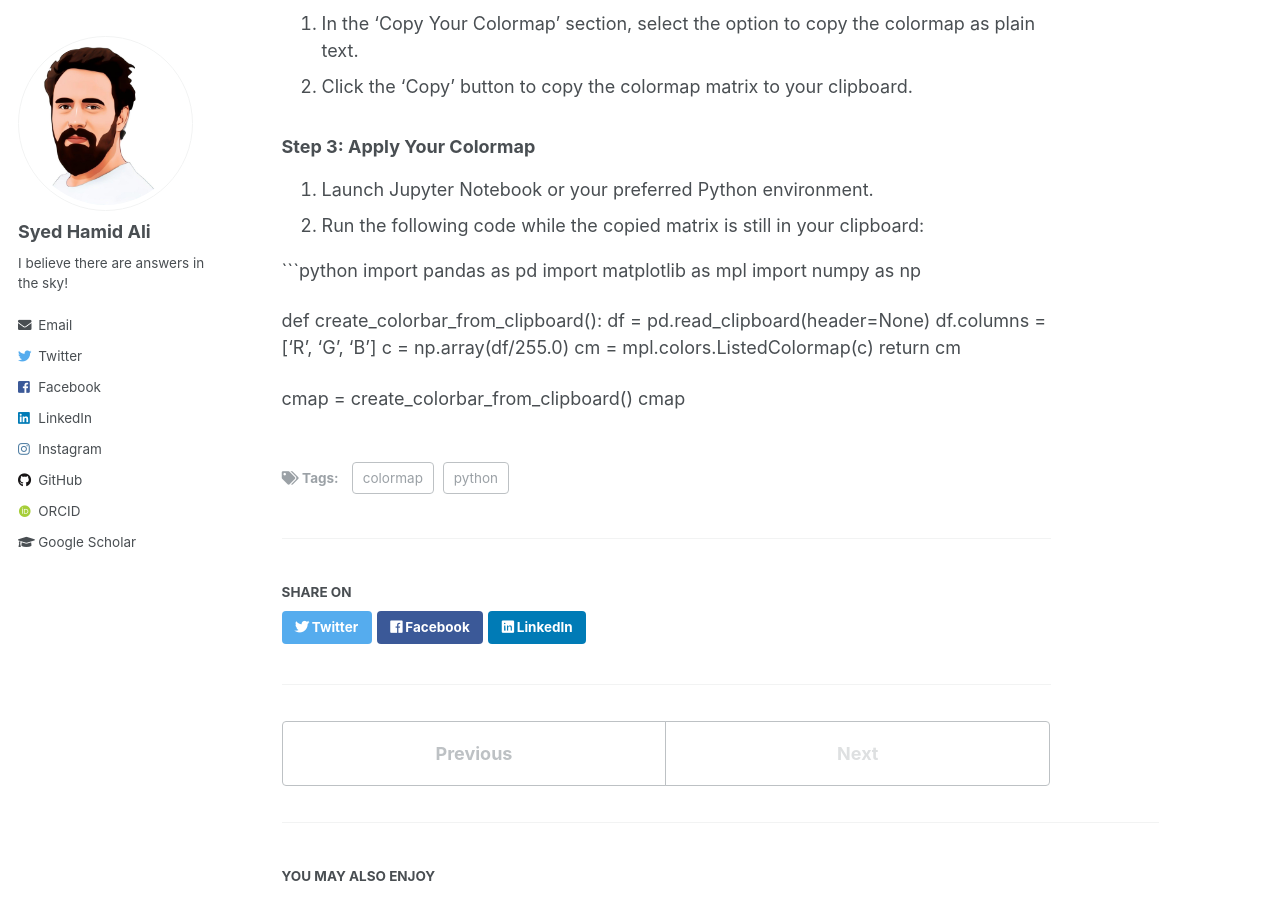
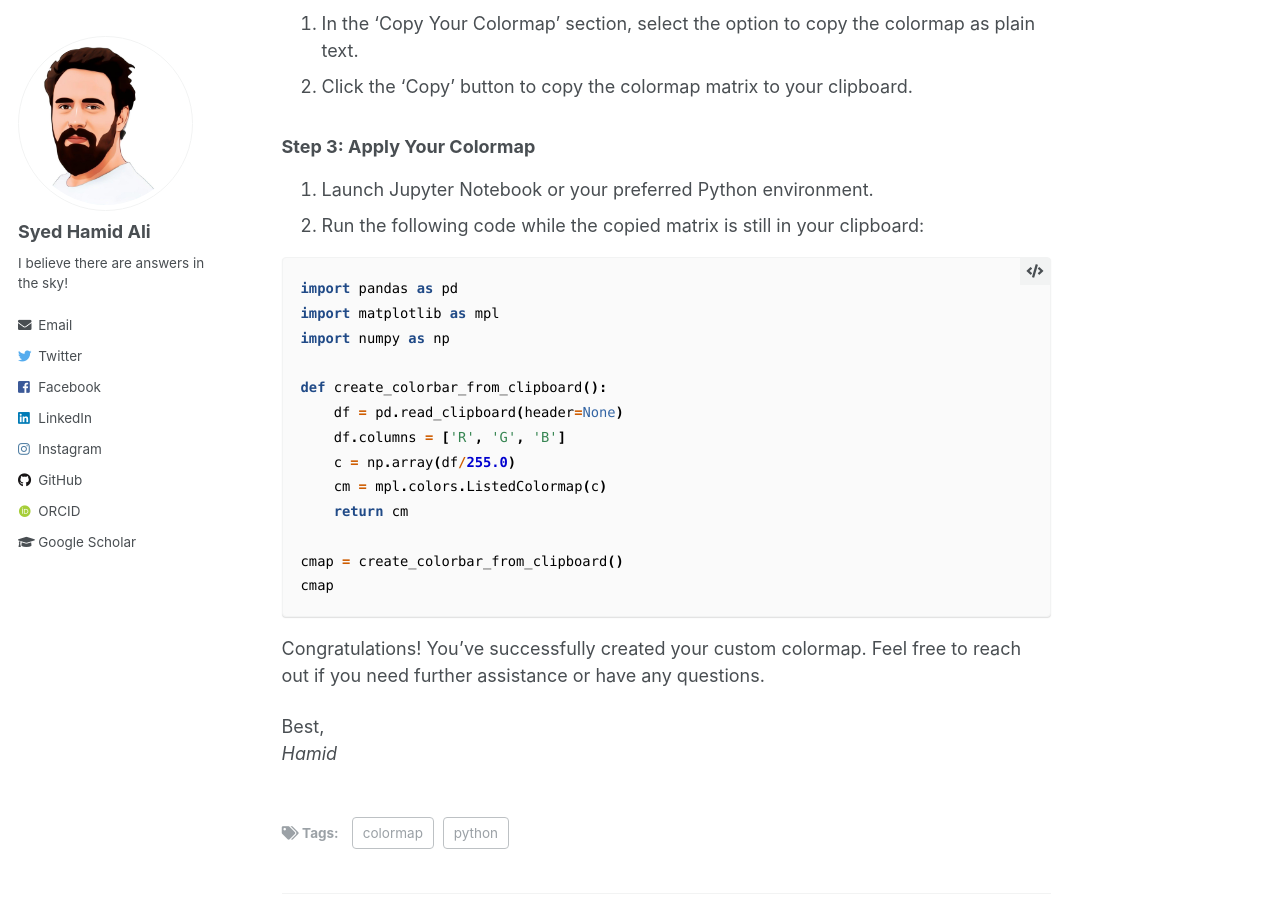
Before and after one commit to syedhamidali/syedhamidali.github.io, a Jekyll site: the page built from _posts/2023-09-04-Create custom colormaps.md, in a window 1280 px wide and 900 px high, scrolled down 828 px. Built offline with Jekyll 4.4.1, drawn with Linux system fonts in a browser that asks for light colours; some web fonts are replaced; some of the changed text lies outside the part shown.

Commit message:
added stuff

````diff
--- a/_posts/2023-09-04-Create custom colormaps.md
+++ b/_posts/2023-09-04-Create custom colormaps.md
@@ -44,3 +44,9 @@ def create_colorbar_from_clipboard():
 
 cmap = create_colorbar_from_clipboard()
 cmap
+```
+
+Congratulations! You've successfully created your custom colormap. Feel free to reach out if you need further assistance or have any questions.
+
+Best,<br>
+*Hamid*
````
